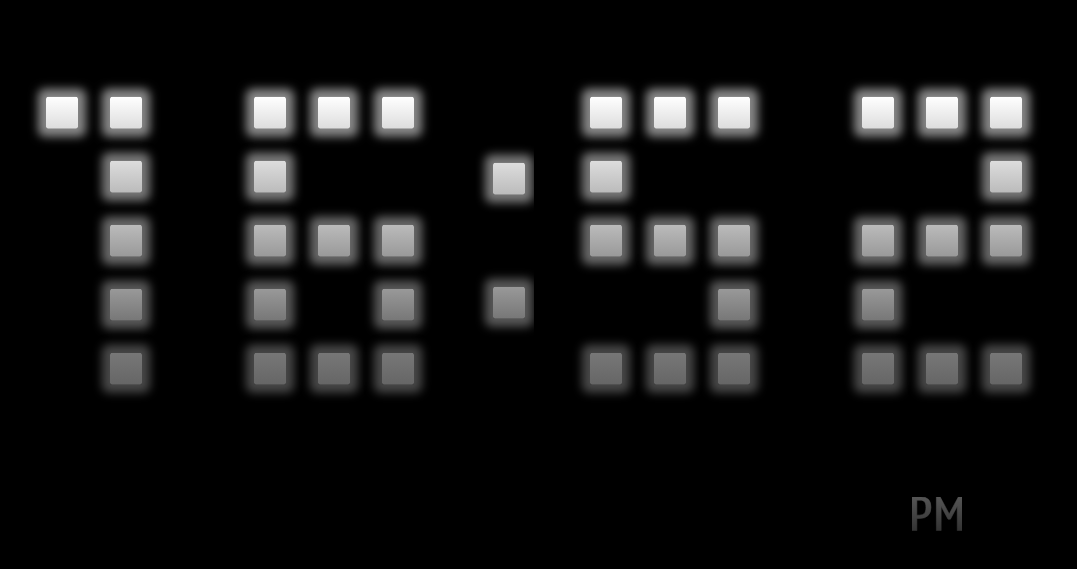
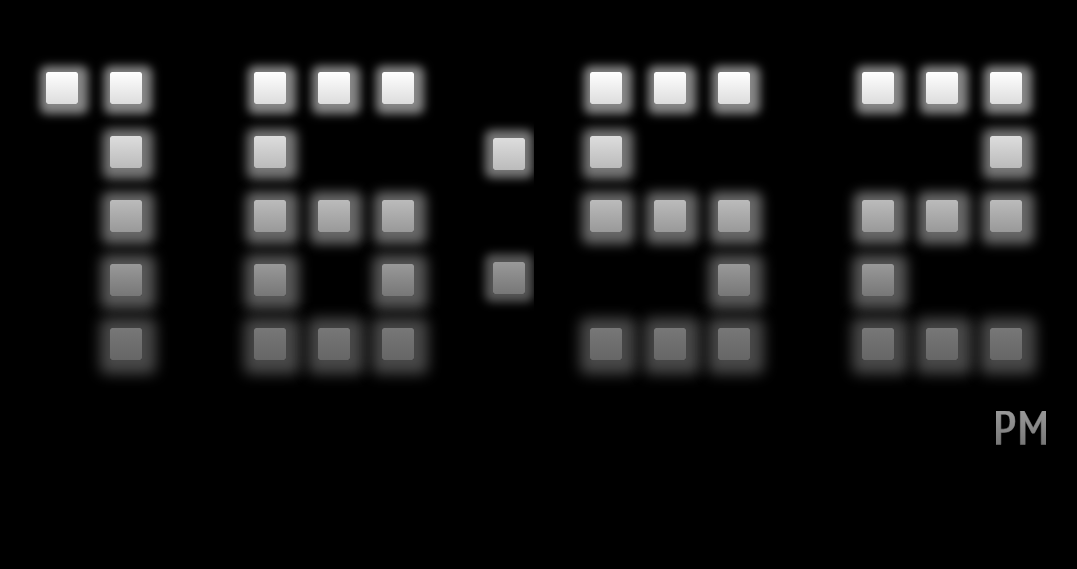
Before and after one commit to CruciformHawk7/n86-screensaver, a plain HTML site: page index.html in a window 1280 px wide. Shown: the part 143-712 px from the top of the page, without its empty margins (138-1215 px from the left). Drawn offline with nearby package versions, Linux system fonts and the light colour scheme.

Commit message:
Position PM/AM properly

```diff
--- a/index.html
+++ b/index.html
@@ -14,6 +14,7 @@
 <body>
     <main>
         <div class="main-grid">
+            <div class="center-cont">
                 <div class="padding"></div>
                 <div class="digit-group">
                     <div class="digit digit-1" id="hmsd"></div>
@@ -54,6 +55,7 @@
                     transform="translate(-9.02 -22.29)"/>
             </svg>
             </div>
+        </div>
     </main>
 </body>
 
--- a/scripts.js
+++ b/scripts.js
@@ -2,6 +2,7 @@ let timeout = 300;
 let digits = ['hmsd', 'hlsd', 'mmsd', 'mlsd'];
 var date;
 var wasPM;
+var blankMethod = false;
 
 const isBrowserLocale24h = () =>
     !new Intl.DateTimeFormat(navigator.language, { hour: "numeric" })
@@ -33,7 +34,8 @@ function start() {
         const h2 = hours % 10;
         const m1 = Math.floor(minutes / 10);
         const m2 = minutes % 10;
-        setClockViaBlank(h1, h2, m1, m2);
+        if (blankMethod) setClockViaBlank(h1, h2, m1, m2);
+        else setClock(h1, h2, m1, m2);
     }
 }
 
@@ -43,9 +45,11 @@ function setClock(h1, h2, m1, m2) {
         timeout * 0, h1);
     setTimeout(() => put(h2, digits[1]),
         timeout * 1, h2);
-    setTimeout(() => $('.colon').fadeIn()
-        .css('display', 'grid'),
-        timeout * 2, hours);
+    setTimeout(() => {
+            $('.colon-1').fadeIn();
+            $('.colon-2').fadeIn();
+        },
+        timeout * 2);
     setTimeout(() => put(m1, digits[2]),
         timeout * 3, m1);
     setTimeout(() => put(m2, digits[3]),
@@ -79,9 +83,11 @@ function setClockViaBlank(h1, h2, m1, m2) {
         timeout * 1, h2);
     setTimeout(() => put(h2, digits[1]),
         timeout * 1.5, h2);
-    setTimeout(() => $('.colon').fadeIn()
-        .css('display', 'grid'),
-        timeout * 2, hours);
+    setTimeout(() => {
+            $('.colon-1').fadeIn();
+            $('.colon-2').fadeIn();
+        },
+        timeout * 2);
     setTimeout(() => put(10, digits[2]),
         timeout * 3, m1);
     setTimeout(() => put(m1, digits[2]),
--- a/styles.css
+++ b/styles.css
@@ -4,8 +4,8 @@
 }
 
 :root {
-    --color-start: #555;
-    --color-stop: #333;
+    --color-start: #999;
+    --color-stop: #777;
 }
 
 html,
@@ -28,7 +28,12 @@ main {
     position: absolute;
     left: 50%;
     top: 50%;
-    transform: translate(-50%, -55%);
+    transform: translate(-50%, -50%);
+    display: flex;
+    flex-direction: column;
+}
+
+.center-cont {
     display: flex;
     flex-direction: column;
     align-items: center;
@@ -61,7 +66,7 @@ main {
 [id$='-1'].colored-location,
 [id$='-2'].colored-location {
     background: linear-gradient( #fff, #ddd);
-    box-shadow: 0px 0px 10px 8px #888888;
+    box-shadow: 2px 2px 10px 8px #888888;
     animation: appear-1 300ms ease;
 }
 
@@ -72,14 +77,14 @@ main {
     }
     to {
         background: linear-gradient( #fff, #ddd);
-        box-shadow: 0px 0px 10px 8px #888888;
+        box-shadow: 2px 2px 10px 8px #888888;
     }
 }
 
 [id$='-3'].colored-location,
 [id$='-5'].colored-location {
     background: linear-gradient( #ddd, #bbb);
-    box-shadow: 0px 0px 10px 8px #787878;
+    box-shadow: 2px 2px 11px 9px #787878;
     animation: appear-2 300ms ease;
 }
 
@@ -90,7 +95,7 @@ main {
     }
     to {
         background: linear-gradient( #ddd, #bbb);
-        box-shadow: 0px 0px 10px 8px #787878;
+        box-shadow: 2px 2px 11px 9px #787878;
     }
 }
 
@@ -98,7 +103,7 @@ main {
 [id$='-7'].colored-location,
 [id$='-8'].colored-location {
     background: linear-gradient( #bbb, #999);
-    box-shadow: 0px 0px 10px 8px #686868;
+    box-shadow: 2px 2px 12px 10px #686868;
     animation: appear-3 300ms ease;
 }
 
@@ -109,14 +114,14 @@ main {
     }
     to {
         background: linear-gradient( #bbb, #999);
-        box-shadow: 0px 0px 10px 8px #686868;
+        box-shadow: 2px 2px 12px 10px #686868;
     }
 }
 
 [id$='-9'].colored-location,
 [id$='-11'].colored-location {
     background: linear-gradient( #999, #777);
-    box-shadow: 0px 0px 10px 8px #585858;
+    box-shadow: 2px 2px 13px 11px #585858;
     animation: appear-4 300ms ease;
 }
 
@@ -127,7 +132,7 @@ main {
     }
     to {
         background: linear-gradient( #999, #777);
-        box-shadow: 0px 0px 10px 8px #585858;
+        box-shadow: 2px 2px 13px 11px #585858;
     }
 }
 
@@ -135,7 +140,7 @@ main {
 [id$='-13'].colored-location,
 [id$='-14'].colored-location {
     background: linear-gradient( #777, #666);
-    box-shadow: 0px 0px 10px 8px #484848;
+    box-shadow: 2px 2px 14px 12px #484848;
     animation: appear-5 300ms ease;
 }
 
@@ -146,7 +151,7 @@ main {
     }
     to {
         background: linear-gradient( #777, #666);
-        box-shadow: 0px 0px 10px 8px #484848;
+        box-shadow: 2px 2px 14px 12px #484848;
     }
 }
 
@@ -155,9 +160,6 @@ main {
     display: none;
     background: #0000;
     width: 50px;
-    position: absolute;
-    top: 0%;
-    left: 0%;
 }
 
 .am path {
@@ -170,10 +172,14 @@ main {
     fill: url(#pm-gradient);
 }
 
+.downwards {
+    display: flex;
+    flex-direction: column;
+}
+
 .notation-area {
-    position: absolute;
-    bottom: 5%;
-    right: 5%;
+    height: 50px;
+    align-self: last baseline;
 }
 
 .grid-child {
@@ -184,7 +190,11 @@ main {
 }
 
 @media screen and (min-width: 800px) {
-    .main-grid {
+    .notation-area {
+        margin-top: 2rem;
+        margin-right: 2rem;
+    }
+    .center-cont {
         flex-direction: row;
     }
     .digit-group {
@@ -199,7 +209,7 @@ main {
         display: block;
     }
     .colon {
-        display: none;
+        display: grid;
         grid-template-rows: repeat(5, 1fr);
         width: 3rem;
         margin: 0.5rem;
@@ -214,11 +224,13 @@ main {
         right: 18%;
     }
     .colon-1 {
+        display: none;
         background: linear-gradient( #ddd, #bbb);
         box-shadow: 0px 0px 10px 8px #787878;
         animation: appear-2 300ms ease;
     }
     .colon-2 {
+        display: none;
         background: linear-gradient( #999, #777);
         box-shadow: 0px 0px 10px 8px #585858;
         animation: appear-4 300ms ease;
```
Lines whose indentation alone changed are shown as unchanged.
